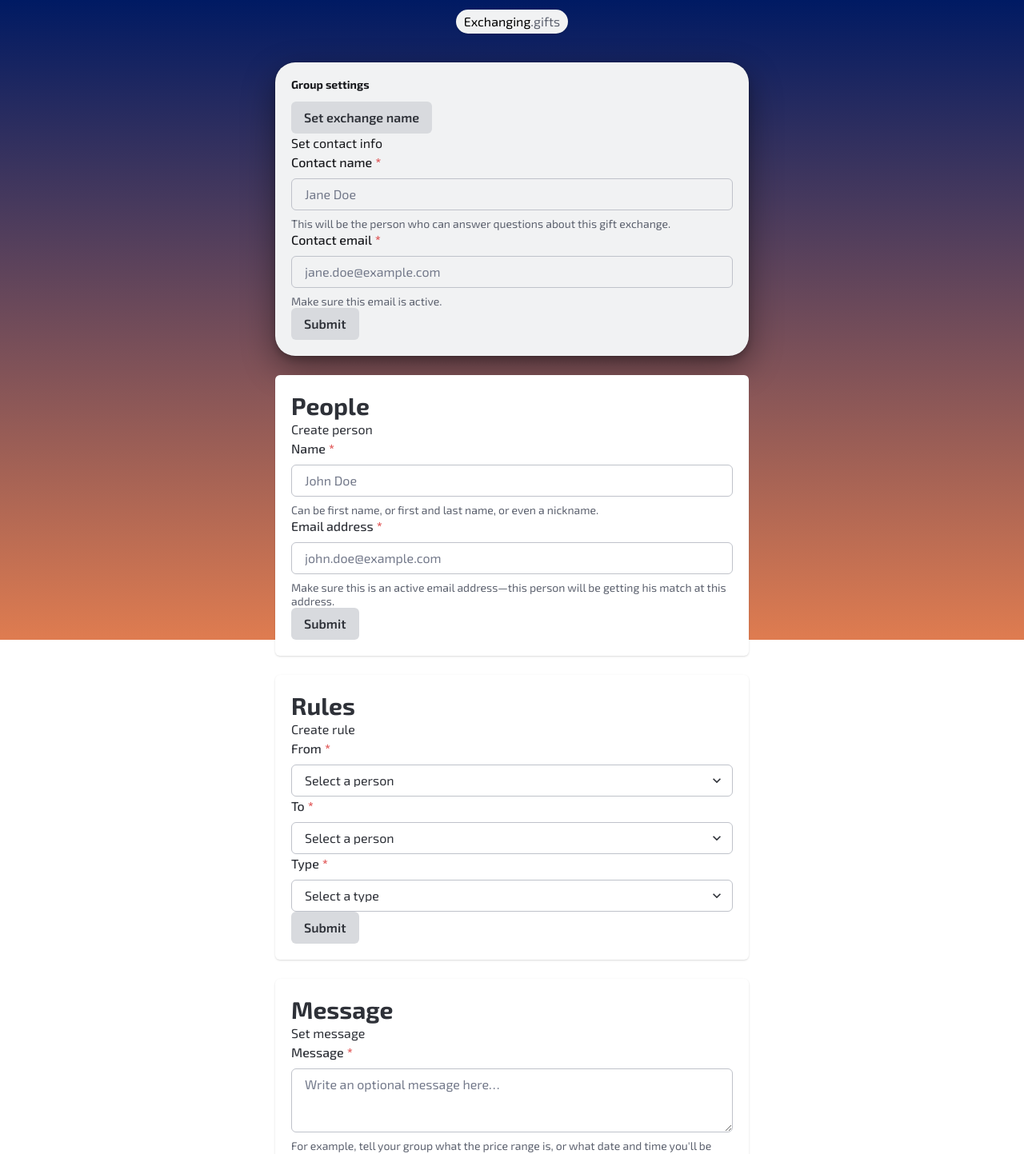
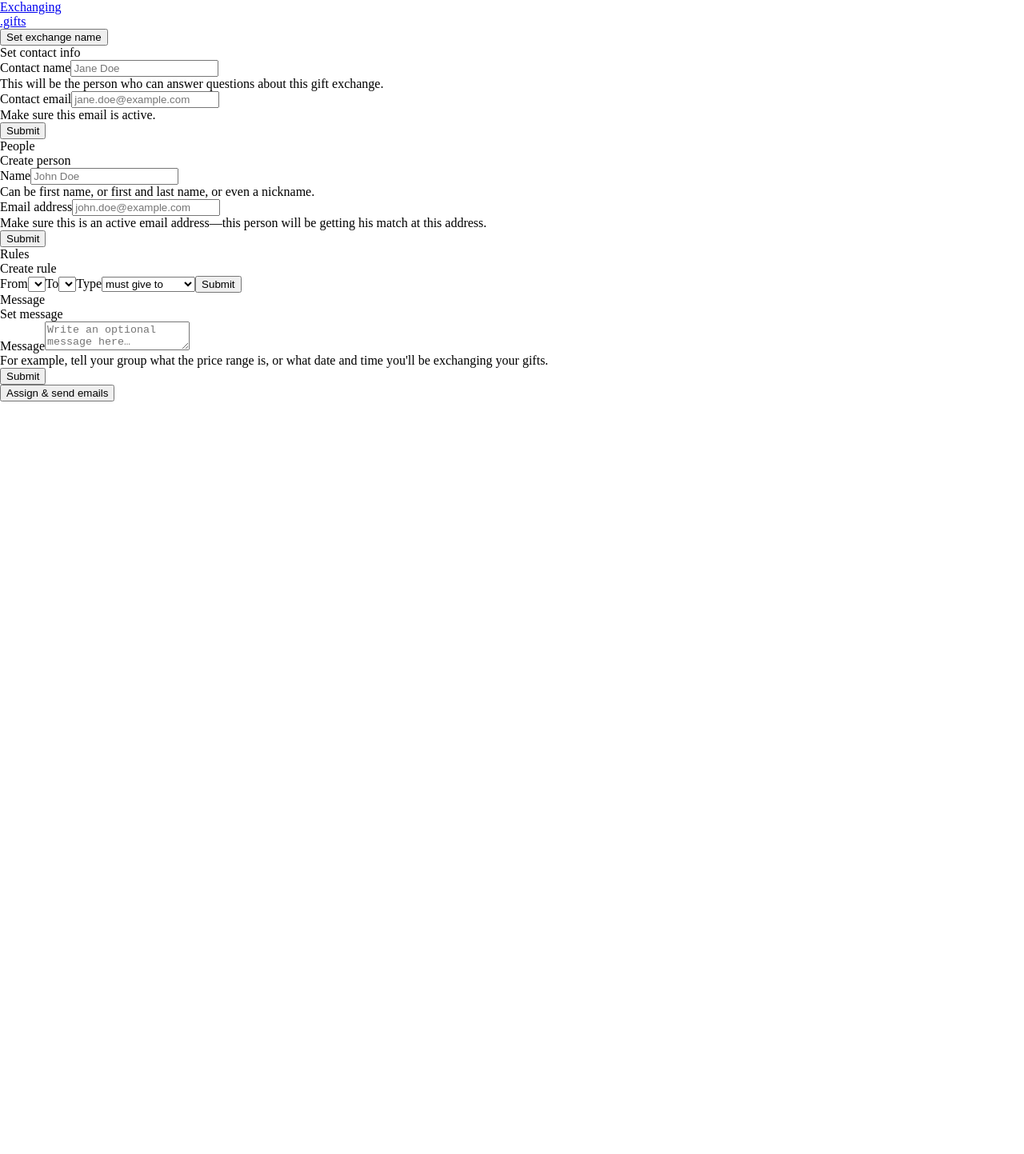
Before and after one commit to bneeland/cozy-exchange-backup, a Next.js app: page /app in a window 1280 px wide. Shown: the top 1443 px of the page at 80% size. After the commit the page ends 800 px from the top, so only its background shows below. Built offline with nearby package versions, Linux system fonts and the light colour scheme.

Commit message:
Remove chakra-ui

```diff
--- a/components/background.js
+++ b/components/background.js
@@ -1,8 +1,7 @@
 import Link from 'next/link'
-import { Center, Box, Text } from '@chakra-ui/react'
 
 export default function Background() {
   return (
-    <Box position="fixed" inset="0" bgGradient="linear(to-t, #DF7C50, #001A63)" zIndex="hide" />
+    <div />
   )
 }
--- a/components/header.js
+++ b/components/header.js
@@ -1,10 +1,9 @@
-import { Center } from '@chakra-ui/react'
 import Logo from './logo'
 
 export default function Header() {
   return (
-    <Center padding="12px">
+    <div>
       <Logo />
-    </Center>
+    </div>
   )
 }
--- a/components/layout.js
+++ b/components/layout.js
@@ -1,19 +1,16 @@
 import Header from './header'
 import Footer from './footer'
-import { Flex, Box, Spacer } from '@chakra-ui/react'
 import Background from './background'
 
 export default function Layout({ children }) {
   return (
-    <Flex direction="column" h="100vh">
+    <div>
       <Background />
       <Header />
-      <Spacer />
-      <Flex direction="column" gap="24px" maxW="640" marginX="auto" padding="24px" zIndex="base">
+      <div>
         {children}
-      </Flex>
-      <Spacer />
+      </div>
       <Footer />
-    </Flex>
+    </div>
   )
 }
--- a/components/logo.js
+++ b/components/logo.js
@@ -1,19 +1,14 @@
 import Link from 'next/link'
-import { Card, Flex, Text } from '@chakra-ui/react'
 
 export default function Logo() {
   return (
     <Link href="/">
-      <Card padding="3px 10px" background="gray.50" borderRadius="9999">
-        <Flex>
-          <Text color="black">
-            Exchanging
-          </Text>
-          <Text color="gray.600">
-            .gifts
-          </Text>
-        </Flex>
-      </Card>
+      <div>
+        Exchanging
+      </div>
+      <div>
+        .gifts
+      </div>
     </Link>
   )
 }
--- a/package.json
+++ b/package.json
@@ -10,12 +10,8 @@
     "test": "jest tests"
   },
   "dependencies": {
-    "@chakra-ui/react": "^2.4.1",
-    "@emotion/react": "^11.10.5",
-    "@emotion/styled": "^11.10.5",
     "@heroicons/react": "^2.0.13",
     "axios": "^1.1.3",
-    "framer-motion": "^6.5.1",
     "next": "13.0.3",
     "postmark": "^3.0.14",
     "react": "18.2.0",
--- a/pages/_app.js
+++ b/pages/_app.js
@@ -1,107 +1,14 @@
 import '../styles/globals.css'
 import Layout from '../components/layout'
-import { ChakraProvider, extendTheme } from '@chakra-ui/react'
 
-const theme = extendTheme({
-  fonts: {
-    heading: `'Exo 2', sans-serif`,
-    body: `'Exo 2', sans-serif`,
-  },
-  colors: {
-    gray: {
-      50: '#F1F2F3',
-      100: '#D8DADE',
-      200: '#BFC2CA',
-      300: '#A6AAB5',
-      400: '#8D92A0',
-      500: '#747A8B',
-      600: '#5D626F',
-      700: '#464953',
-      800: '#2E3138',
-      900: '#17181C',
-    },
-    orange: {
-      50: '#FBEFE9',
-      100: '#F4D2C3',
-      200: '#EDB59C',
-      300: '#E69875',
-      400: '#DF7B4E',
-      500: '#D85E27',
-      600: '#AC4B20',
-      700: '#813818',
-      800: '#562510',
-      900: '#2B1308',
-    },
-    pink: {
-      50: '#FBE9F5',
-      100: '#F4C3E3',
-      200: '#ED9CD1',
-      300: '#E675BF',
-      400: '#DF4EAD',
-      500: '#D8279B',
-      600: '#AC207C',
-      700: '#81185D',
-      800: '#56103E',
-      900: '#2B081F',
-    },
-    purple: {
-      50: '#F7E5FF',
-      100: '#E8B8FF',
-      200: '#DA8AFF',
-      300: '#CB5CFF',
-      400: '#BC2EFF',
-      500: '#AE00FF',
-      600: '#8B00CC',
-      700: '#680099',
-      800: '#450066',
-      900: '#230033',
-    },
-    blue: {
-      50: '#E5ECFF',
-      100: '#B8CAFF',
-      200: '#8AA9FF',
-      300: '#5C87FF',
-      400: '#2E65FF',
-      500: '#0043FF',
-      600: '#0036CC',
-      700: '#002899',
-      800: '#001B66',
-      900: '#000D33',
-    },
-    red: {
-      50: '#FBE9E9',
-      100: '#F4C3C3',
-      200: '#ED9C9C',
-      300: '#E67575',
-      400: '#DF4E4E',
-      500: '#D82727',
-      600: '#AC2020',
-      700: '#811818',
-      800: '#561010',
-      900: '#2B0808',
-    },
-    yellow: {
-      50: '#FFFDE5',
-      100: '#FFF9B8',
-      200: '#FFF58A',
-      300: '#FFF15C',
-      400: '#FFED2E',
-      500: '#FFEA00',
-      600: '#CCBB00',
-      700: '#998C00',
-      800: '#665D00',
-      900: '#332F00',
-    }
-  },
-})
 
 function MyApp({ Component, pageProps }) {
   return (
-    <ChakraProvider theme={theme}>
+    <>
       <Layout>
         <Component {...pageProps} />
       </Layout>
-    </ChakraProvider>
+    </>
   )
 }
 
--- a/pages/app.js
+++ b/pages/app.js
@@ -1,19 +1,4 @@
 import Head from 'next/head'
-import {
-  Input,
-  Select,
-  Textarea,
-  FormControl,
-  FormLabel,
-  FormErrorMessage,
-  FormHelperText,
-  Button,
-  Flex,
-  Card,
-  CardBody,
-  Heading,
-  Text,
-} from '@chakra-ui/react'
 import { useState, useEffect } from 'react'
 import { getVectors } from '../helpers/assign'
 import { sendEmail } from '../helpers/sendEmail'
@@ -104,46 +89,34 @@ export default function App() {
         <meta name="description" content="Draw names for a gift exchange" />
         <link rel="icon" href="/favicon.ico" />
       </Head>
-      <Card background="gray.50" color="gray.900" borderRadius="25px" boxShadow="dark-lg">
-        <CardBody space-y="10px">
-          <Heading size="xs" mb="12px">Group settings</Heading>
+      <div>
         {exchangeNameStatus === 'blank' && (
-            <Button onClick={() => setExchangeNameStatus('edit')}>Set exchange name</Button>
+          <button onClick={() => setExchangeNameStatus('edit')}>Set exchange name</button>
         )}
         {exchangeNameStatus === 'edit' && (
           <form onSubmit={setExchangeHandler}>
-              <Flex gap="10px">
-                <FormControl isRequired>
-                  <Input variant="unstyled" fontSize="3xl" type="text" placeholder="Group name…" value={exchangeNameInput} onChange={(e) => setExchangeNameInput(e.target.value)} />
-                  <FormHelperText>The name can be anything you like.</FormHelperText>
-                </FormControl>
-                <Button type="submit"><CheckIcon style={{ height: '20px' }} /></Button>
-                <Button onClick={() => exchangeName === '' ? setExchangeNameStatus('blank') : setExchangeNameStatus('set')}><XMarkIcon style={{ height: '20px' }} /></Button>
-              </Flex>
+            <input type="text" placeholder="Group name…" value={exchangeNameInput} onChange={(e) => setExchangeNameInput(e.target.value)} />
+            <div>The name can be anything you like.</div>
+            <button type="submit"><CheckIcon style={{ height: '20px' }} /></button>
+            <button onClick={() => exchangeName === '' ? setExchangeNameStatus('blank') : setExchangeNameStatus('set')}><XMarkIcon style={{ height: '20px' }} /></button>
           </form>
         )}
         {exchangeNameStatus === 'set' && (
-            <Text fontSize="3xl" onClick={() => setExchangeNameStatus('edit')}>{exchangeName}</Text>
+          <div fontSize="3xl" onClick={() => setExchangeNameStatus('edit')}>{exchangeName}</div>
         )}
         <div>Set contact info</div>
         <form onSubmit={setContactHandler}>
-            <FormControl isRequired>
-              <FormLabel>Contact name</FormLabel>
-              <Input type="text" placeholder="Jane Doe" value={contactNameInput} onChange={(e) => setContactNameInput(e.target.value)} />
-              <FormHelperText>This will be the person who can answer questions about this gift exchange.</FormHelperText>
-            </FormControl>
-            <FormControl isRequired>
-              <FormLabel>Contact email</FormLabel>
-              <Input type="email" placeholder="jane.doe@example.com" value={contactEmailInput} onChange={(e) => setContactEmailInput(e.target.value)} />
-              <FormHelperText>Make sure this email is active.</FormHelperText>
-            </FormControl>
-            <Button type="submit">Submit</Button>
+          <label>Contact name</label>
+          <input type="text" placeholder="Jane Doe" value={contactNameInput} onChange={(e) => setContactNameInput(e.target.value)} />
+          <div>This will be the person who can answer questions about this gift exchange.</div>
+          <label>Contact email</label>
+          <input type="email" placeholder="jane.doe@example.com" value={contactEmailInput} onChange={(e) => setContactEmailInput(e.target.value)} />
+          <div>Make sure this email is active.</div>
+          <button type="submit">Submit</button>
         </form>
-        </CardBody>
-      </Card>
-      <Card background="white">
-        <CardBody>
-          <Heading size="lg">People</Heading>
+      </div>
+      <div>
+        <div size="lg">People</div>
         <div>
           {people.map(person => (
             <div key={person.email}>
@@ -154,23 +127,17 @@ export default function App() {
         </div>
         <div>Create person</div>
         <form onSubmit={createPersonHandler}>
-            <FormControl isRequired>
-              <FormLabel>Name</FormLabel>
-              <Input type="text" placeholder="John Doe" value={personInput.name} onChange={(e) => setPersonInput({ ...personInput, name: e.target.value })} />
-              <FormHelperText>Can be first name, or first and last name, or even a nickname.</FormHelperText>
-            </FormControl>
-            <FormControl isRequired>
-              <FormLabel>Email address</FormLabel>
-              <Input type="email" placeholder="john.doe@example.com" value={personInput.email} onChange={(e) => setPersonInput({ ...personInput, email: e.target.value })} />
-              <FormHelperText>Make sure this is an active email address—this person will be getting his match at this address.</FormHelperText>
-            </FormControl>
-            <Button type="submit">Submit</Button>
+          <label>Name</label>
+          <input type="text" placeholder="John Doe" value={personInput.name} onChange={(e) => setPersonInput({ ...personInput, name: e.target.value })} />
+          <div>Can be first name, or first and last name, or even a nickname.</div>
+          <label>Email address</label>
+          <input type="email" placeholder="john.doe@example.com" value={personInput.email} onChange={(e) => setPersonInput({ ...personInput, email: e.target.value })} />
+          <div>Make sure this is an active email address—this person will be getting his match at this address.</div>
+          <button type="submit">Submit</button>
         </form>
-        </CardBody>
-      </Card>
-      <Card background="white">
-        <CardBody>
-          <Heading size="lg">Rules</Heading>
+      </div>
+      <div>
+        <div size="lg">Rules</div>
         <div>
           {rules.map(rule => (
             <div key={`${rule.from}-${rule.to}-${rule.type}`}>
@@ -182,52 +149,41 @@ export default function App() {
         </div>
         <div>Create rule</div>
         <form onSubmit={createRuleHandler}>
-            <FormControl isRequired>
-              <FormLabel>From</FormLabel>
-              <Select placeholder="Select a person" value={ruleInput.from} onChange={(e) => setRuleInput({ ...ruleInput, from: e.target.value })}>
+          <label>From</label>
+          <select placeholder="Select a person" value={ruleInput.from} onChange={(e) => setRuleInput({ ...ruleInput, from: e.target.value })}>
             {people.map(person => (
               <option value={person.email} key={person.email}>{person.name}</option>
             ))}
-              </Select>
-            </FormControl>
-            <FormControl isRequired>
-              <FormLabel>To</FormLabel>
-              <Select placeholder="Select a person" value={ruleInput.to} onChange={(e) => setRuleInput({ ...ruleInput, to: e.target.value })}>
+          </select>
+          <label>To</label>
+          <select placeholder="Select a person" value={ruleInput.to} onChange={(e) => setRuleInput({ ...ruleInput, to: e.target.value })}>
             {people.map(person => (
               <option value={person.email} key={person.email}>{person.name}</option>
             ))}
-              </Select>
-            </FormControl>
-            <FormControl isRequired>
-              <FormLabel>Type</FormLabel>
-              <Select placeholder="Select a type" value={ruleInput.type} onChange={(e) => setRuleInput({ ...ruleInput, type: e.target.value })}>
+          </select>
+          <label>Type</label>
+          <select placeholder="Select a type" value={ruleInput.type} onChange={(e) => setRuleInput({ ...ruleInput, type: e.target.value })}>
             {ruleTypes.map(ruleTypes => (
               <option value={ruleTypes.id} key={ruleTypes.id}>{ruleTypes.label}</option>
             ))}
-              </Select>
-            </FormControl>
-            <Button type="submit">Submit</Button>
+          </select>
+          <button type="submit">Submit</button>
         </form>
-        </CardBody>
-      </Card>
-      <Card background="white">
-        <CardBody>
-          <Heading size="lg">Message</Heading>
+      </div>
+      <div>
+        <div size="lg">Message</div>
         <div>
           {message}
         </div>
         <div>Set message</div>
         <form onSubmit={createMessageHandler}>
-              <FormControl isRequired>
-                <FormLabel>Message</FormLabel>
-                <Textarea placeholder="Write an optional message here…" value={messageInput} onChange={(e) => setMessageInput(e.target.value)} />
-                <FormHelperText>For example, tell your group what the price range is, or what date and time you'll be exchanging your gifts.</FormHelperText>
-              </FormControl>
-              <Button type="submit">Submit</Button>
+          <label>Message</label>
+          <textarea placeholder="Write an optional message here…" value={messageInput} onChange={(e) => setMessageInput(e.target.value)} />
+          <div>For example, tell your group what the price range is, or what date and time you'll be exchanging your gifts.</div>
+          <button type="submit">Submit</button>
         </form>
-          </CardBody>
-      </Card>
-      <Button onClick={assignHandler} size="lg">Assign & send emails</Button>
+      </div>
+      <button onClick={assignHandler} size="lg">Assign & send emails</button>
     </>
   )
 }
```
Also changed, not shown: pages/index.js (+10 -11 lines), 1 other file (tests, documents, lock files or other folders). Lines whose indentation alone changed are shown as unchanged.
